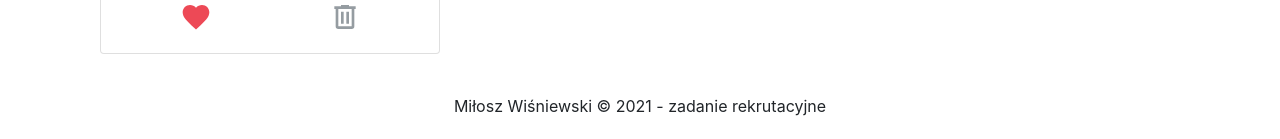
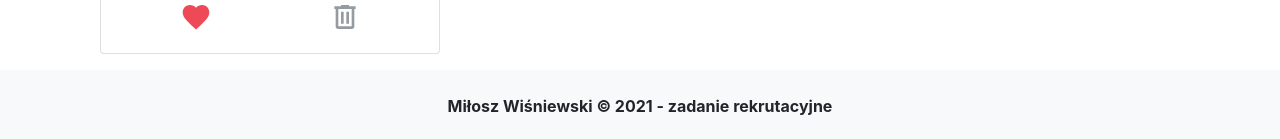
Before and after one commit to Milesq/video-app, a React (Create React App) app: page / in a window 1280 px wide. Shown: the part 1280-1419 px from the top of the page. Built offline with nearby package versions, Linux system fonts and the light colour scheme.

Commit message:
feat: make footer text color white

```diff
--- a/src/components/layout/Footer.tsx
+++ b/src/components/layout/Footer.tsx
@@ -7,7 +7,11 @@ function Footer() {
   const isDark = theme === 'dark'
 
   return (
-    <footer className="p-4 text-center">
+    <footer
+      className={`p-4 text-center bg-${theme} font-weight-bold text-${
+        isDark ? 'white' : 'black'
+      }`}
+    >
       Miłosz Wiśniewski &copy; 2021 - zadanie rekrutacyjne
     </footer>
   )
```
